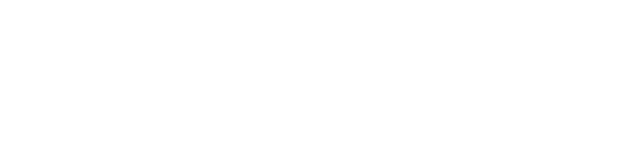
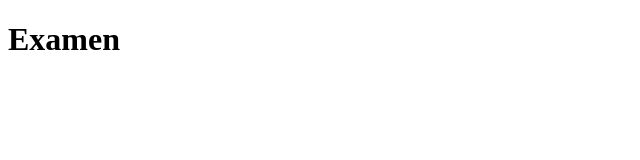
Before and after one commit to Descollines/Projet_Examen, a plain HTML site: page index.html in a window 1280 px wide. Shown: the whole page, without its empty margins (0-640 px from the left). Drawn offline with Linux system fonts and the light colour scheme.

Commit message:
Update index.html

```diff
--- a/index.html
+++ b/index.html
@@ -4,8 +4,10 @@
     <meta charset="UTF-8">
     <meta name="viewport" content="width=device-width, initial-scale=1.0">
     <title>Document</title>
+    <h1>Examen</h1>
 </head>
 <body>
 
+
 </body>
 </html>
```
